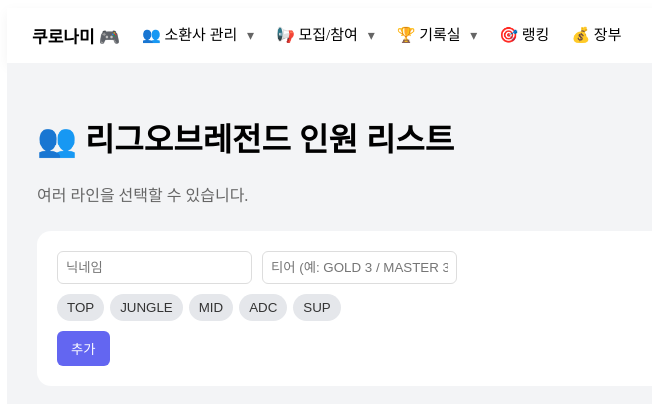
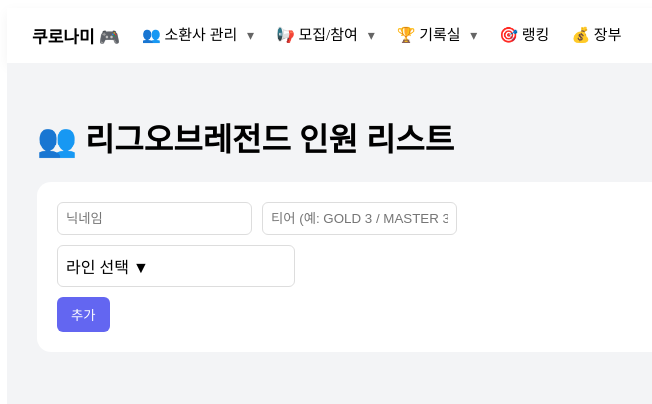
Before and after one commit to yoona0321/kuronami-dashboard, a Next.js app: page /lol in a window 1280 px wide. Shown: the top 404 px of the page, without its empty margins (1-653 px from the left). Built offline with nearby package versions, Linux system fonts and the light colour scheme.

Commit message:
lol page upgrade

```diff
--- a/pages/lol.js
+++ b/pages/lol.js
@@ -4,20 +4,22 @@
   const [users, setUsers] = useState([]);
   const [name, setName] = useState("");
   const [tier, setTier] = useState("");
-  const [lines, setLines] = useState([]); // 🔥 배열로 변경
+
+  const [mainLines, setMainLines] = useState([]); // ⭐ 여러개
+  const [subLines, setSubLines] = useState([]);   // 🔹 여러개
+  const [open, setOpen] = useState(false);
+
+  const lineList = ["ALL", "TOP", "JUNGLE", "MID", "ADC", "SUP"];
 
   useEffect(() => {
     const saved = localStorage.getItem("lolUsers");
-    if (saved) {
-      setUsers(JSON.parse(saved));
-    }
+    if (saved) setUsers(JSON.parse(saved));
   }, []);
 
   useEffect(() => {
     localStorage.setItem("lolUsers", JSON.stringify(users));
   }, [users]);
 
-  // 🎨 티어 색상
   const getTierColor = (tier) => {
     const base = tier.toUpperCase().split(" ")[0];
 
@@ -36,7 +38,6 @@
     }
   };
 
-  // 티어 출력
   const formatTier = (tier) => {
     const parts = tier.toUpperCase().split(" ");
     const base = parts[0];
@@ -52,48 +53,53 @@
     return base;
   };
 
-  // 🔥 라인 토글
-  const toggleLine = (line) => {
-    if (lines.includes(line)) {
-      setLines(lines.filter(l => l !== line));
+  // ⭐ 주라인 토글
+  const toggleMain = (line) => {
+    if (mainLines.includes(line)) {
+      setMainLines(mainLines.filter(l => l !== line));
     } else {
-      setLines([...lines, line]);
+      setMainLines([...mainLines, line]);
+      setSubLines(subLines.filter(l => l !== line)); // 겹치지 않게
+    }
+  };
+
+  // 🔹 부라인 토글
+  const toggleSub = (line) => {
+    if (subLines.includes(line)) {
+      setSubLines(subLines.filter(l => l !== line));
+    } else {
+      setSubLines([...subLines, line]);
+      setMainLines(mainLines.filter(l => l !== line)); // 겹치지 않게
     }
   };
 
   const addUser = () => {
-    if (!name || !tier || lines.length === 0) return;
+    if (!name || !tier || mainLines.length === 0) return;
 
-    const newUser = {
+    setUsers([
+      ...users,
+      {
         name,
         tier: tier.toUpperCase(),
-      lines
-    };
-
-    setUsers([...users, newUser]);
+        mainLines,
+        subLines
+      }
+    ]);
 
     setName("");
     setTier("");
-    setLines([]);
+    setMainLines([]);
+    setSubLines([]);
   };
 
-  const removeUser = (index) => {
-    setUsers(users.filter((_, i) => i !== index));
+  const removeUser = (i) => {
+    setUsers(users.filter((_, idx) => idx !== i));
   };
 
-  const lineList = ["TOP", "JUNGLE", "MID", "ADC", "SUP"];
-
   return (
-    <div style={{
-      padding: "30px",
-      background: "#f3f4f6",
-      minHeight: "100vh"
-    }}>
+    <div style={{ padding: "30px", background: "#f3f4f6", minHeight: "100vh" }}>
 
       <h1>👥 리그오브레전드 인원 리스트</h1>
-      <p style={{ color: "#666", marginBottom: "25px" }}>
-        여러 라인을 선택할 수 있습니다.
-      </p>
 
       {/* 입력 */}
       <div style={boxStyle}>
@@ -111,24 +117,43 @@
           style={inputStyle}
         />
 
-        {/* 🔥 멀티 라인 버튼 */}
-        <div style={{ display: "flex", gap: "6px", marginTop: "10px" }}>
+        {/* 드롭다운 */}
+        <div style={{ position: "relative", marginTop: "10px" }}>
+          <div onClick={() => setOpen(!open)} style={dropdownButton}>
+            라인 선택 ▼
+          </div>
+
+          {open && (
+            <div style={dropdownBox}>
+
+              <div style={{ fontWeight: "bold" }}>⭐ 주라인</div>
               {lineList.map((l) => (
-            <button
-              key={l}
-              onClick={() => toggleLine(l)}
-              style={{
-                padding: "6px 10px",
-                borderRadius: "999px",
-                border: "none",
-                cursor: "pointer",
-                background: lines.includes(l) ? "#6366f1" : "#e5e7eb",
-                color: lines.includes(l) ? "white" : "#333"
-              }}
-            >
+                <label key={l} style={checkboxItem}>
+                  <input
+                    type="checkbox"
+                    checked={mainLines.includes(l)}
+                    onChange={() => toggleMain(l)}
+                  />
                   {l}
-            </button>
+                </label>
               ))}
+
+              <hr style={{ margin: "10px 0" }} />
+
+              <div style={{ fontWeight: "bold" }}>🔹 부라인</div>
+              {lineList.map((l) => (
+                <label key={l} style={checkboxItem}>
+                  <input
+                    type="checkbox"
+                    checked={subLines.includes(l)}
+                    onChange={() => toggleSub(l)}
+                  />
+                  {l}
+                </label>
+              ))}
+
+            </div>
+          )}
         </div>
 
         <button onClick={addUser} style={buttonStyle}>
@@ -143,7 +168,6 @@
 
             <h3>{user.name}</h3>
 
-            <div style={{ display: "flex", gap: "8px", marginBottom: "10px" }}>
             <span style={{
               background: getTierColor(user.tier),
               color: "white",
@@ -154,11 +178,23 @@
             }}>
               {formatTier(user.tier)}
             </span>
+
+            {/* ⭐ 주라인 */}
+            <div style={{ marginTop: "10px" }}>
+              {user.mainLines.map((l, idx) => (
+                <span key={idx} style={{
+                  ...lineTag,
+                  background: "#6366f1",
+                  color: "white"
+                }}>
+                  {l}
+                </span>
+              ))}
             </div>
 
-            {/* 🔥 여러 라인 표시 */}
-            <div style={{ display: "flex", gap: "6px", flexWrap: "wrap" }}>
-              {user.lines.map((l, idx) => (
+            {/* 🔹 부라인 */}
+            <div style={{ marginTop: "5px" }}>
+              {user.subLines.map((l, idx) => (
                 <span key={idx} style={lineTag}>
                   {l}
                 </span>
@@ -192,6 +228,32 @@
   border: "1px solid #ddd"
 };
 
+const dropdownButton = {
+  padding: "8px",
+  border: "1px solid #ddd",
+  borderRadius: "6px",
+  cursor: "pointer",
+  background: "white",
+  width: "220px"
+};
+
+const dropdownBox = {
+  position: "absolute",
+  top: "40px",
+  left: 0,
+  background: "white",
+  border: "1px solid #ddd",
+  borderRadius: "8px",
+  padding: "10px",
+  boxShadow: "0 8px 20px rgba(0,0,0,0.1)",
+  zIndex: 10
+};
+
+const checkboxItem = {
+  display: "block",
+  marginBottom: "5px"
+};
+
 const buttonStyle = {
   marginTop: "10px",
   padding: "8px 14px",
@@ -208,8 +270,7 @@
   background: "#ef4444",
   color: "white",
   border: "none",
-  borderRadius: "8px",
-  cursor: "pointer"
+  borderRadius: "8px"
 };
 
 const gridStyle = {
@@ -229,5 +290,6 @@
   background: "#e5e7eb",
   padding: "4px 10px",
   borderRadius: "999px",
-  fontSize: "12px"
+  fontSize: "12px",
+  marginRight: "5px"
 };
```
Lines whose indentation alone changed are shown as unchanged.
